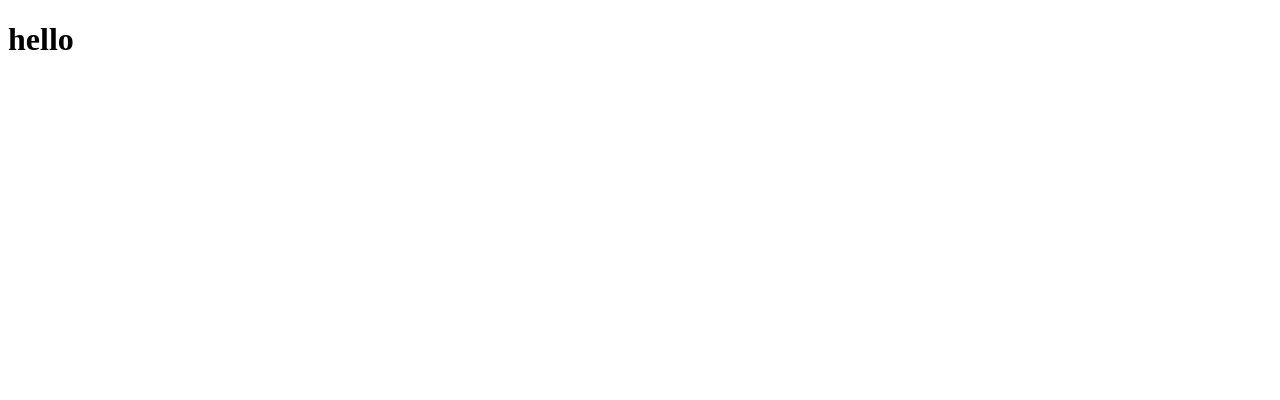
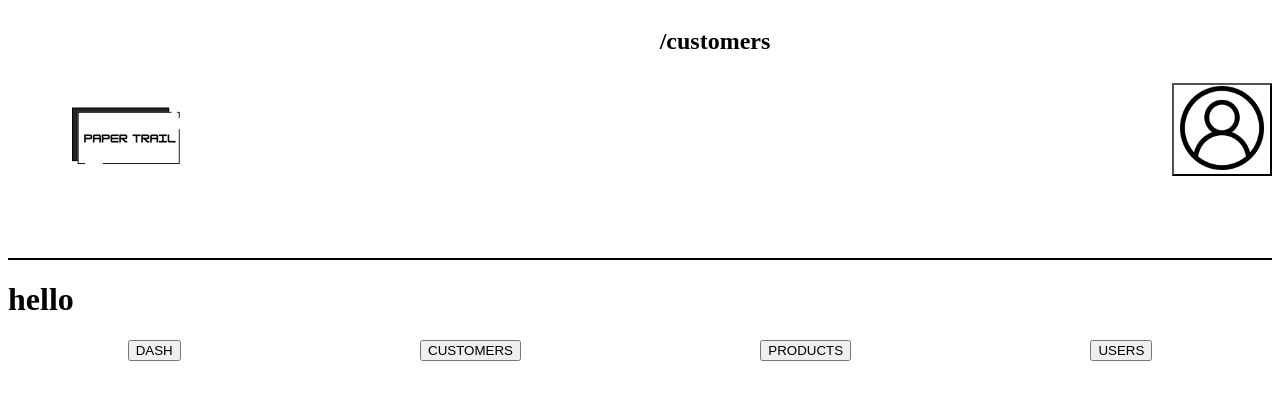
Before and after one commit to Ambs04/paper_trails_demo, a React (Vite) app in the folder paper-trails-demo/: page /customers in a window 1280 px wide. Shown: the top 400 px of the page. Built offline with nearby package versions, Linux system fonts and the light colour scheme.

Commit message:
import header and dashfooter components to user, products and customer pages

```diff
--- a/paper-trails-demo/src/Modules/CommonComponents/Header.jsx
+++ b/paper-trails-demo/src/Modules/CommonComponents/Header.jsx
@@ -5,6 +5,7 @@ import { Link, useLocation, useNavigate } from "react-router-dom";
 export default function Header() {
   const location = useLocation();
   const nav = useNavigate();
+  const currentHeading = location.pathname;
 
   const currentPath =
     location.pathname === "/Dashboard" ? "/profile" : "/login";
@@ -41,7 +42,7 @@ export default function Header() {
           </div>
         )}
         <div>
-          <h2></h2>
+          <h2>{currentHeading}</h2>
         </div>
         {!profilePage ? (
           <div
--- a/paper-trails-demo/src/Pages/Customers.jsx
+++ b/paper-trails-demo/src/Pages/Customers.jsx
@@ -1,7 +1,16 @@
+import Header from "../Modules/CommonComponents/Header";
+import DashFooter from "../Modules/ModuleComponents/DashFooter";
+
 export default function Customers() {
   return (
     <>
+      <div>
+        <Header />
+      </div>
       <h1>hello</h1>
+      <div>
+        <DashFooter />
+      </div>
     </>
   );
 }
--- a/paper-trails-demo/src/Pages/Products.jsx
+++ b/paper-trails-demo/src/Pages/Products.jsx
@@ -1,7 +1,16 @@
+import Header from "../Modules/CommonComponents/Header";
+import DashFooter from "../Modules/ModuleComponents/DashFooter";
+
 export default function Products() {
   return (
     <>
+      <div>
+        <Header />
+      </div>
       <h1>hello</h1>
+      <div>
+        <DashFooter />
+      </div>
     </>
   );
 }
--- a/paper-trails-demo/src/Pages/Users.jsx
+++ b/paper-trails-demo/src/Pages/Users.jsx
@@ -1,7 +1,16 @@
+import Header from "../Modules/CommonComponents/Header";
+import DashFooter from "../Modules/ModuleComponents/DashFooter";
+
 export default function Users() {
   return (
     <>
+      <div>
+        <Header />
+      </div>
       <h1>hello</h1>
+      <div>
+        <DashFooter />
+      </div>
     </>
   );
 }
```
